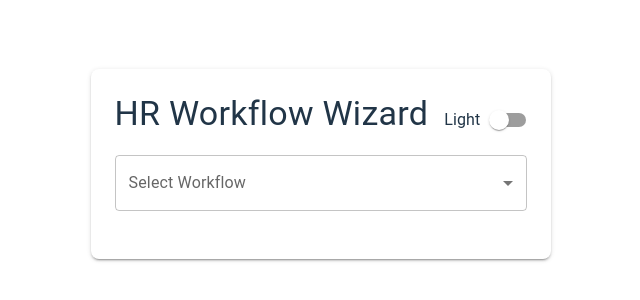
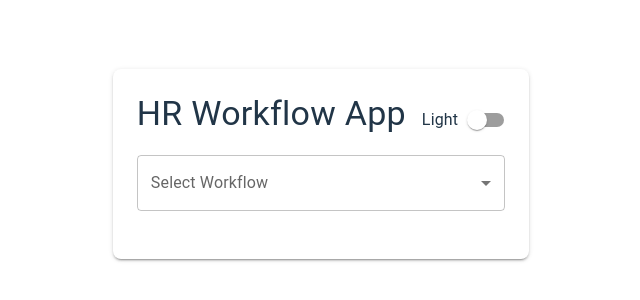
Before and after one commit to snerks/hr-workflow-app, a React (Vite) app: page / in a window 1280 px wide. Shown: the part 252-552 px from the top of the page, without its empty margins (319-959 px from the left). Built offline with nearby package versions, Linux system fonts and the light colour scheme.

Commit message:
Tweak App Title

```diff
--- a/src/Workflow.tsx
+++ b/src/Workflow.tsx
@@ -154,7 +154,7 @@ export default function WorkflowWizard() {
             <Box sx={{ maxWidth: 700, mx: 'auto', mt: 4, p: 3, bgcolor: 'background.paper', borderRadius: 2, boxShadow: 2 }}>
                 <Box sx={{ display: 'flex', alignItems: 'center', justifyContent: 'space-between', mb: 1 }}>
                     <Typography variant="h4" gutterBottom sx={darkMode ? { color: '#fff' } : {}}>
-                        HR Workflow Wizard
+                        HR Workflow App
                     </Typography>
                     <FormControlLabel
                         control={<Switch checked={darkMode} onChange={() => setDarkMode(v => !v)} color="primary" />}
```
